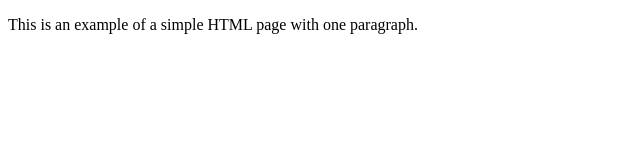
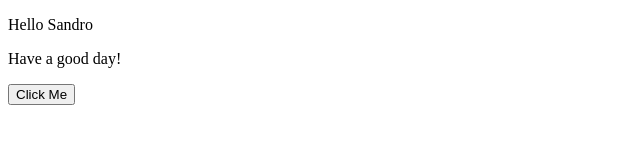
Before and after one commit to LeksoG/Music-webpage, a plain HTML site: page index.html in a window 1280 px wide. Shown: the whole page, without its empty margins (0-640 px from the left). Drawn offline with Linux system fonts and the light colour scheme.

Commit message:
Update index.html

```diff
--- a/index.html
+++ b/index.html
@@ -4,6 +4,8 @@
     <title>Example</title>
   </head>
   <body>
-    <p>This is an example of a simple HTML page with one paragraph.</p>
+    <p>Hello Sandro</p>
+    <p>Have a good day!</p>
+    <button>Click Me</button>
   </body>
 </html>
```
